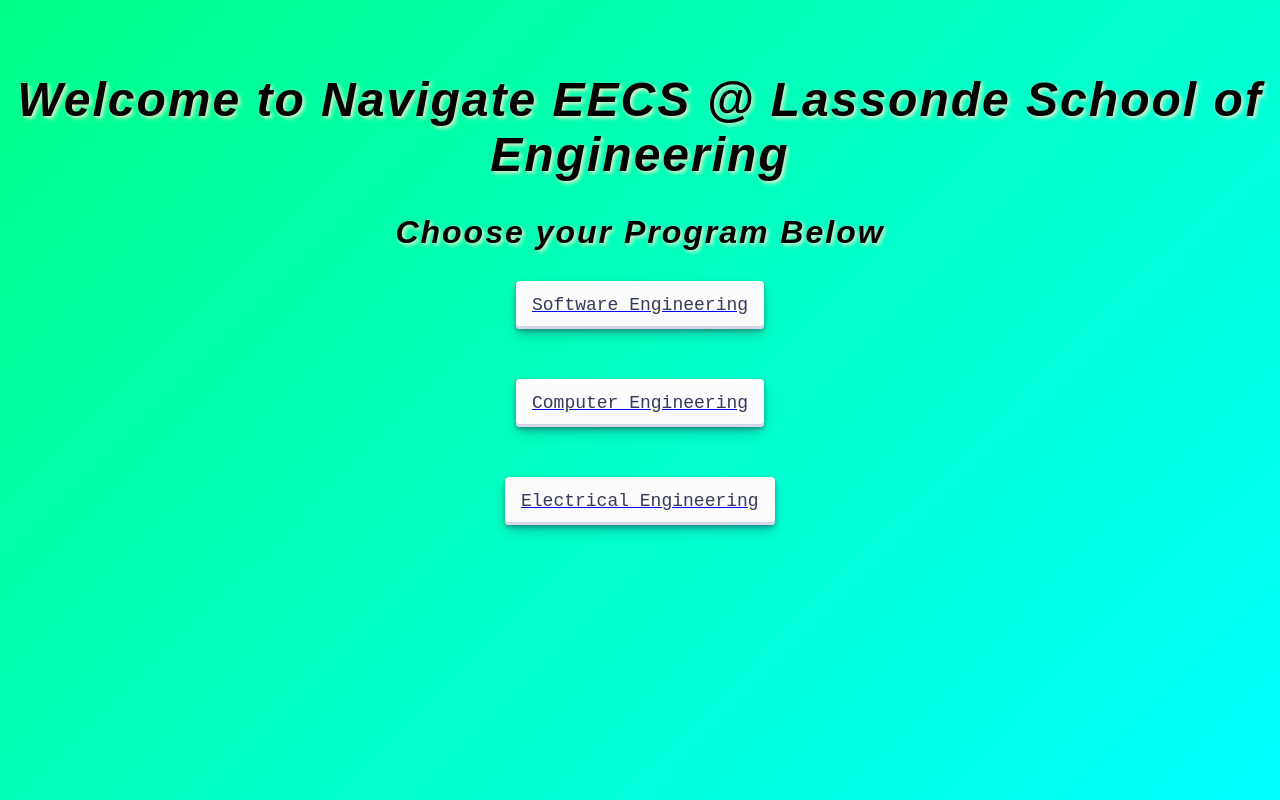
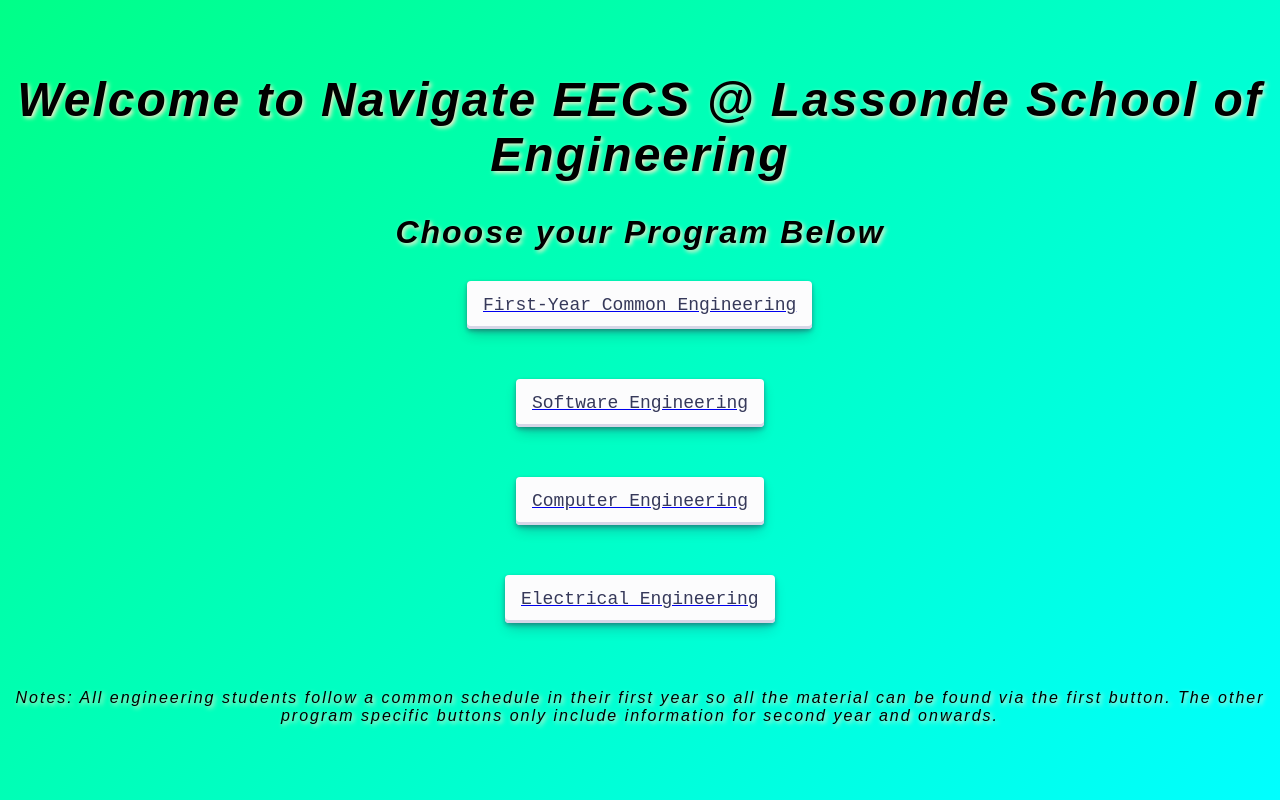
Before and after one commit to dakshp13/Navigate-EECS-Lassonde, a React (Vite) app in the folder react-folder/: page / in a window 1280 px wide. Built offline with nearby package versions, Linux system fonts and the light colour scheme.

Commit message:
Finished Home-Page Component

```diff
--- a/react-folder/src/css/Home.css
+++ b/react-folder/src/css/Home.css
@@ -28,13 +28,24 @@
 }
 
 h2 {
-color: black;
+  color: black;
   text-align: center;
   font-style: italic;
   font-family: sans-serif;
   letter-spacing: 2px;
   text-shadow: 2px 2px 4px blanchedalmond;
   font-size: 2rem;
+  margin-bottom: 30px;
+}
+
+p {
+  color: black;
+  text-align: center;
+  font-style: italic;
+  font-family: sans-serif;
+  letter-spacing: 2px;
+  text-shadow: 2px 2px 4px blanchedalmond;
+  font-size: 1rem;
   margin-bottom: 30px;
 }
 
--- a/react-folder/src/pages/Home.jsx
+++ b/react-folder/src/pages/Home.jsx
@@ -9,9 +9,14 @@
          <h1>Welcome to Navigate EECS @ Lassonde School of Engineering</h1>
          <h2>Choose your Program Below</h2>
          <div className="actions">
+          <ProgramButton name="First-Year Common Engineering" />
           <ProgramButton name="Software Engineering" />
           <ProgramButton name="Computer Engineering" />
           <ProgramButton name="Electrical Engineering" />
+          <p>Notes: All engineering students follow a common schedule in their first year so all the material can be
+            found via the first button. The other program specific buttons only include information for second year
+            and onwards.
+          </p>
          </div>
 
         </div>
```
